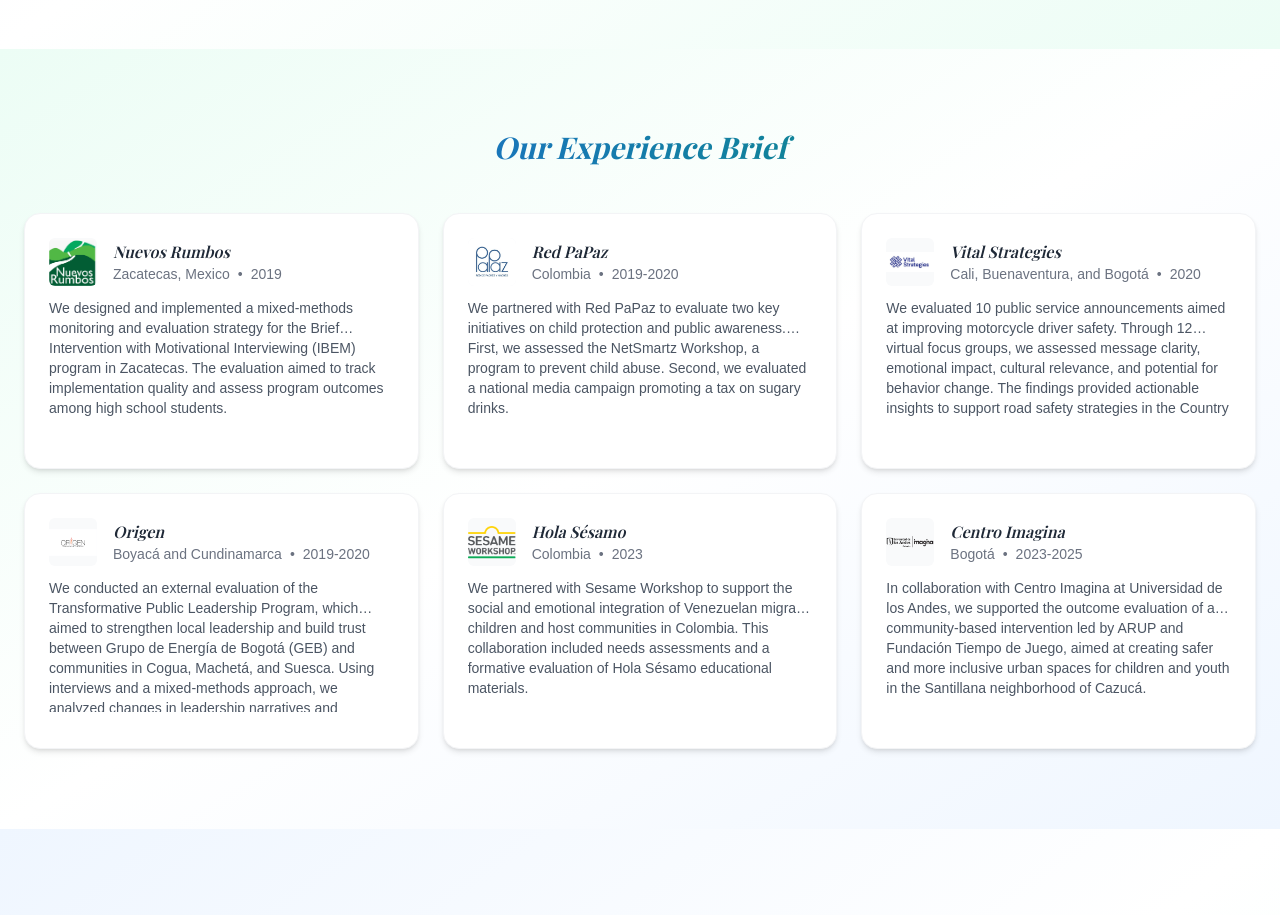
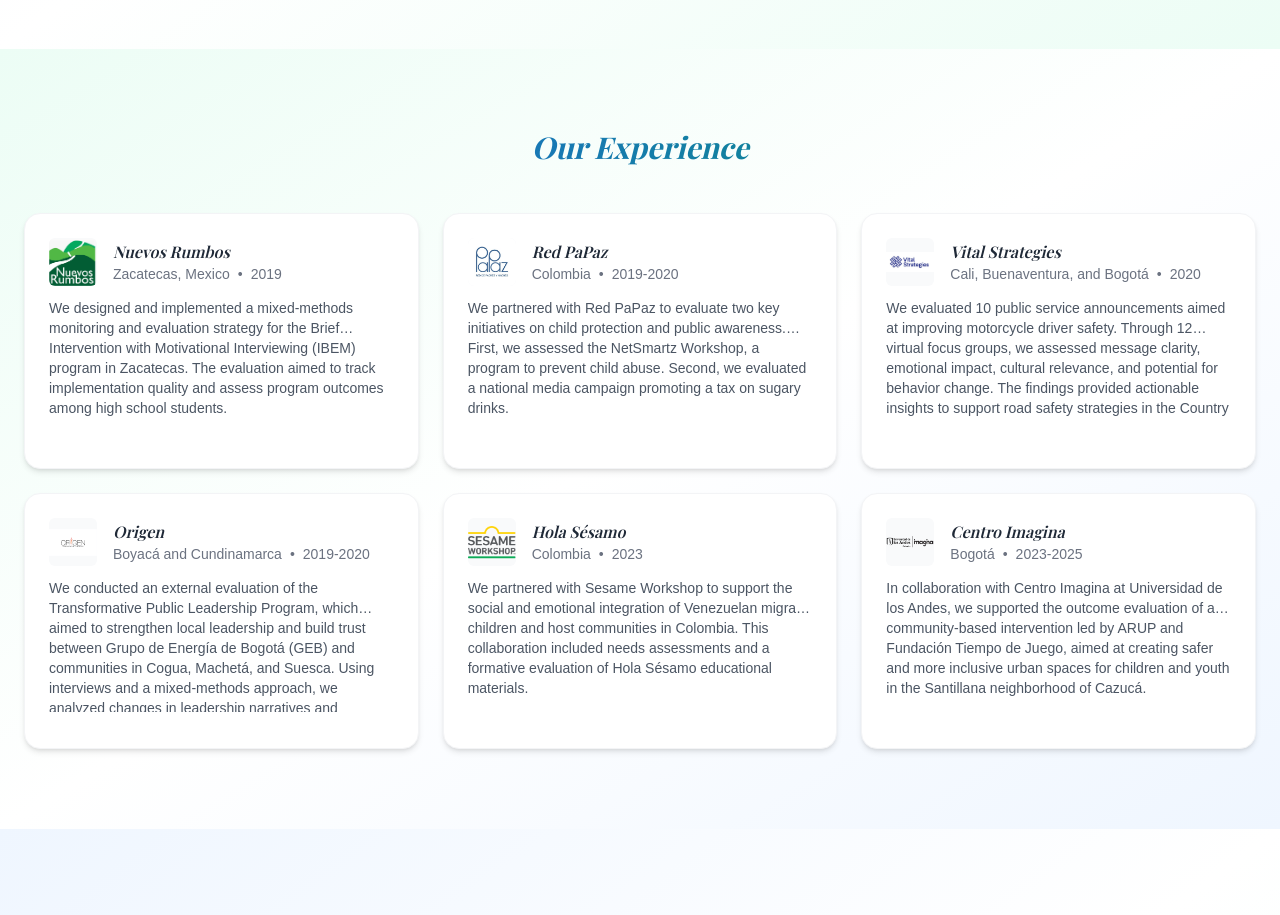
Before and after one commit to focardozom/figura1-test, a Next.js app: page / in a window 1280 px wide. Shown: the part 1680-2595 px from the top of the page. Built offline with nearby package versions, Linux system fonts and the light colour scheme; a web font is replaced by a local one.

Commit message:
add experience

```diff
--- a/app/components/ExperienceBrief.tsx
+++ b/app/components/ExperienceBrief.tsx
@@ -75,7 +75,7 @@
       <div className="container mx-auto px-6">
         <div className="max-w-7xl mx-auto">
           <h2 className="text-3xl font-bold text-center mb-12 bg-clip-text text-transparent bg-gradient-to-r from-blue-600 to-emerald-600 font-playfair italic">
-            Our Experience Brief
+            Our Experience
           </h2>
 
           <div className="grid grid-cols-1 sm:grid-cols-2 md:grid-cols-6 lg:grid-cols-12 gap-4 md:gap-6 mx-auto">
```
